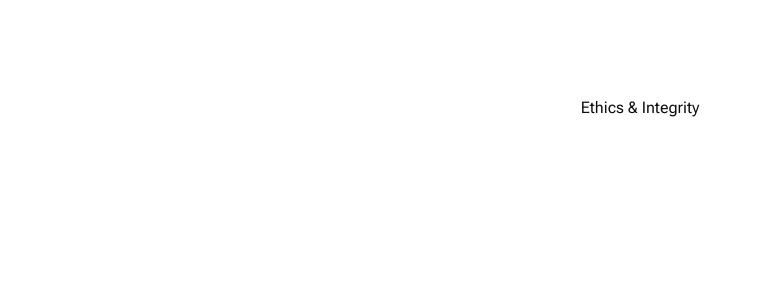
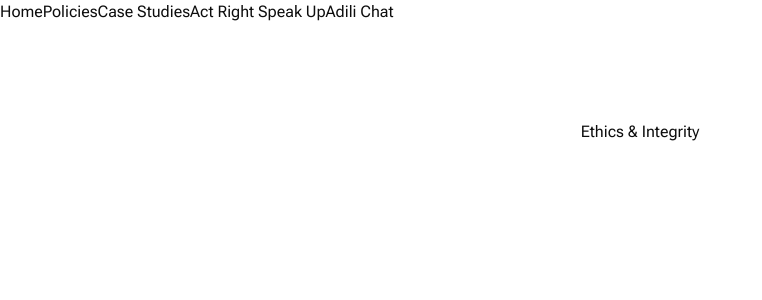
Before and after one commit to jeffmakuto/adili_v3, a Next.js app in the folder adili/: page / in a window 1280 px wide. Shown: the top 300 px of the page, without its empty margins (0-762 px from the left). Built offline with nearby package versions, Linux system fonts and the light colour scheme.

Commit message:
feat: import the navigation links to the root layout

```diff
--- a/adili/src/app/layout.tsx
+++ b/adili/src/app/layout.tsx
@@ -1,6 +1,7 @@
 import type { Metadata } from "next";
 import { Roboto_Flex } from "next/font/google";
 import "./globals.css";
+import { NavLinks } from "@/app/ui/nav-links";
 
 const robotoFlex = Roboto_Flex({ subsets: ["latin"] });
 
@@ -9,14 +10,13 @@ export const metadata: Metadata = {
   description: "Explore Kenya Airways' commitment to ethics and integrity. Discover our mission, vision, values, Integrity Code and other policies.",
 };
 
-export default function RootLayout({
-  children,
-}: Readonly<{
-  children: React.ReactNode;
-}>) {
+export default function Layout({ children }: { children: React.ReactNode }) {
   return (
-    <html lang="en">
-      <body className={robotoFlex.className}>{children}</body>
+    <html lang="en" className={robotoFlex.className}>
+      <body>
+        <NavLinks />
+        <main>{children}</main>
+      </body>
     </html>
-  );
+  )
 }
```
